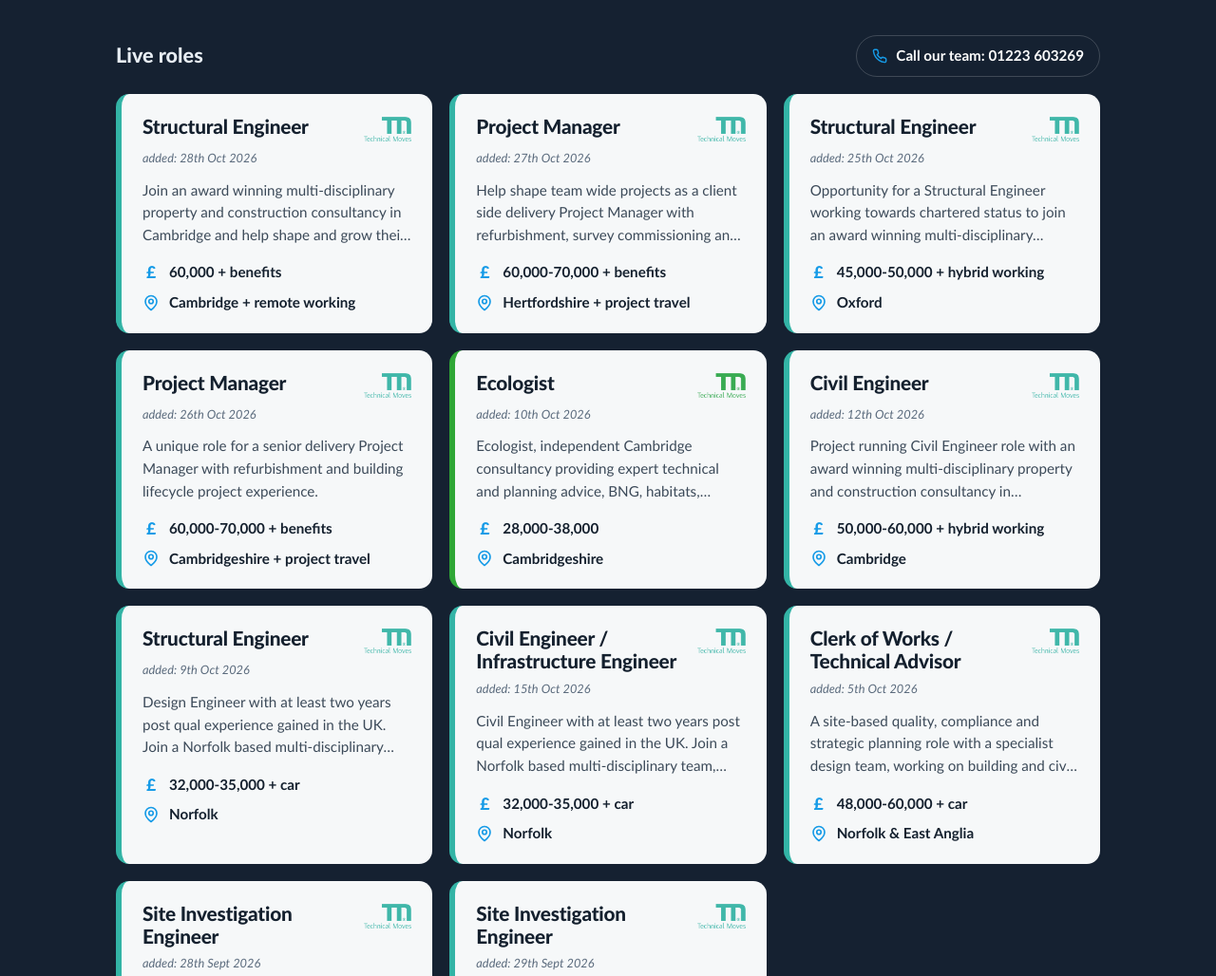
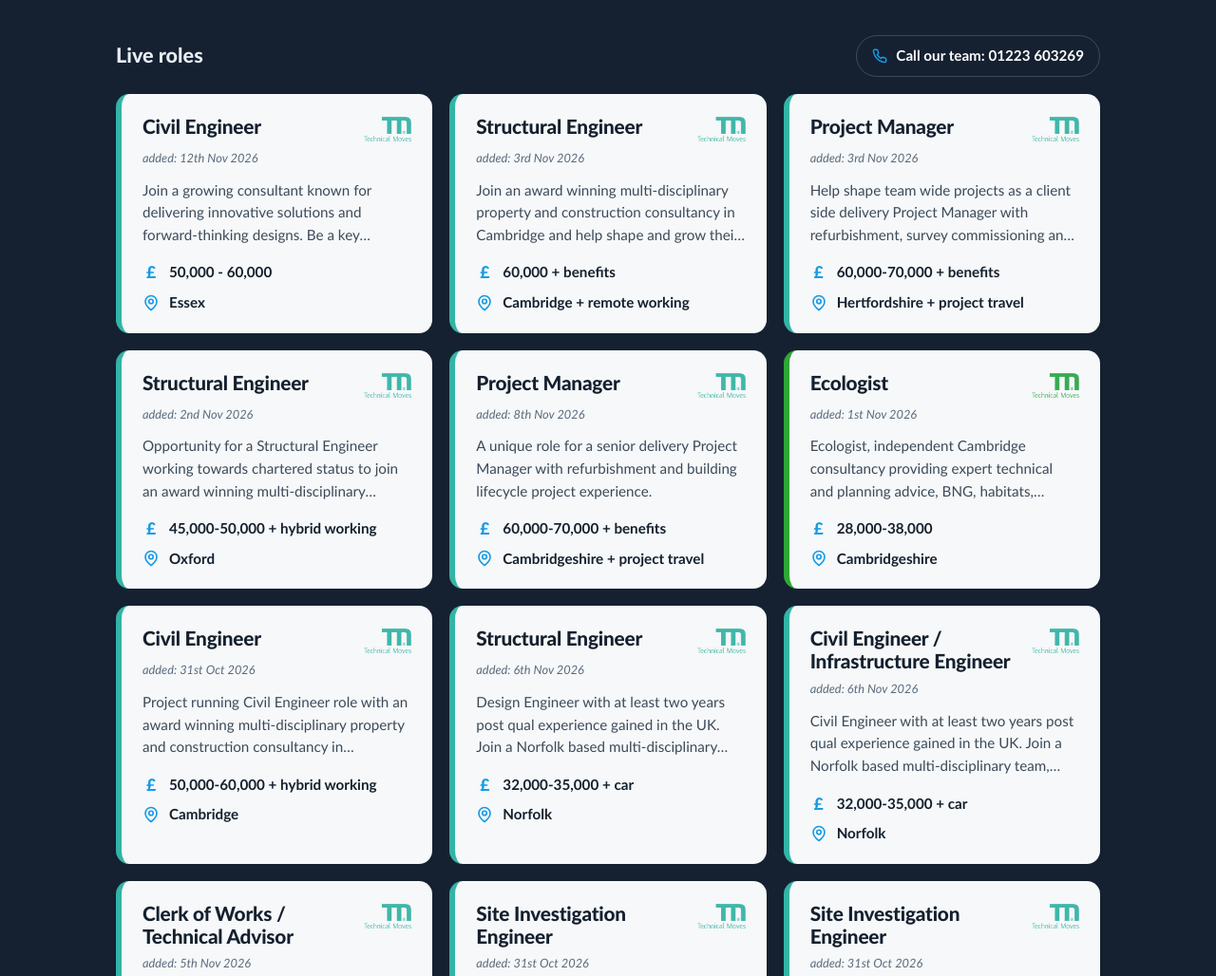
Before and after one commit to mycarlwright/ee, a plain HTML site: page index.html in a window 1280 px wide. Shown: the part 423-1451 px from the top of the page at 95% size. Drawn offline with Linux system fonts and the light colour scheme.

Commit message:
Add files via upload

```diff
--- a/index.html
+++ b/index.html
@@ -55,13 +55,36 @@
 
     <div class="grid">
 
+
+      <!-- CIVIL ENGINEER - COLCHESTER Ref 415 -->
+      <a class="card" data-discipline="eng" href="jobs/civil-engineer-colchester.html">
+        <div class="card__top">
+          <h3 class="card__title">Civil Engineer</h3>
+          <img class="card__logo" src="assets/tm-engineering.png" alt="">
+        </div>
+        <p class="card__meta">added: 12th Nov 2026</p>
+        <p class="card__summary">Join a growing consultant known for delivering innovative solutions and forward-thinking designs. Be a key member of a supportive and independent team.
+        </p>
+        <div class="card__facts">
+          <span class="fact">
+            <span class="fact__pound" aria-hidden="true">£</span>
+            50,000 - 60,000
+          </span>
+          <span class="fact">
+            <svg width="18" height="18" viewBox="0 0 24 24" fill="none" stroke="currentColor" stroke-width="2.2" stroke-linecap="round" stroke-linejoin="round"><path d="M20 10c0 6-8 12-8 12s-8-6-8-12a8 8 0 0 1 16 0z"/><circle cx="12" cy="10" r="3"/></svg>
+            Essex
+          </span>
+        </div>
+      </a>
+
+
       <!-- STRUCTURAL ENGINEER - CAMBRIDGE Ref 414 -->
       <a class="card" data-discipline="eng" href="jobs/structural-engineer-cambridge.html">
         <div class="card__top">
           <h3 class="card__title">Structural Engineer</h3>
           <img class="card__logo" src="assets/tm-engineering.png" alt="">
         </div>
-        <p class="card__meta">added: 28th Oct 2026</p>
+        <p class="card__meta">added: 3rd Nov 2026</p>
         <p class="card__summary">Join an award winning multi-disciplinary property and construction consultancy in Cambridge and help shape and grow their structural engineering service
 
         </p>
@@ -84,7 +107,7 @@
           <h3 class="card__title">Project Manager</h3>
           <img class="card__logo" src="assets/tm-engineering.png" alt="">
         </div>
-        <p class="card__meta">added: 27th Oct 2026</p>
+        <p class="card__meta">added: 3rd Nov 2026</p>
         <p class="card__summary">Help shape team wide projects as a client side delivery Project Manager with refurbishment, survey commissioning and building lifecycle project experience.
         </p>
         <div class="card__facts">
@@ -105,7 +128,7 @@
           <h3 class="card__title">Structural Engineer</h3>
           <img class="card__logo" src="assets/tm-engineering.png" alt="">
         </div>
-        <p class="card__meta">added: 25th Oct 2026</p>
+        <p class="card__meta">added: 2nd Nov 2026</p>
         <p class="card__summary">Opportunity for a Structural Engineer working towards chartered status to join an award winning multi-disciplinary property and construction consultancy in Oxford.</p>
         <div class="card__facts">
           <span class="fact">
@@ -125,7 +148,7 @@
           <h3 class="card__title">Project Manager</h3>
           <img class="card__logo" src="assets/tm-engineering.png" alt="">
         </div>
-        <p class="card__meta">added: 26th Oct 2026</p>
+        <p class="card__meta">added: 8th Nov 2026</p>
         <p class="card__summary">A unique role for a senior delivery Project Manager with refurbishment and building lifecycle project experience.
         </p>
         <div class="card__facts">
@@ -145,7 +168,7 @@
           <h3 class="card__title">Ecologist</h3>
           <img class="card__logo" src="assets/tm-environmental.png" alt="">
         </div>
-        <p class="card__meta">added: 10th Oct 2026</p>
+        <p class="card__meta">added: 1st Nov 2026</p>
         <p class="card__summary">
           Ecologist, independent Cambridge consultancy providing expert technical and planning advice, BNG, habitats, protected species and surveys on a wide range of multi-disciplinary projects.</p>
         </p>
@@ -167,7 +190,7 @@
           <h3 class="card__title">Civil Engineer</h3>
           <img class="card__logo" src="assets/tm-engineering.png" alt="">
         </div>
-        <p class="card__meta">added: 12th Oct 2026</p>
+        <p class="card__meta">added: 31st Oct 2026</p>
         <p class="card__summary">Project running Civil Engineer role with an award winning multi-disciplinary property and construction consultancy in Cambridge.</p>
         <div class="card__facts">
           <span class="fact">
@@ -189,7 +212,7 @@
           <h3 class="card__title">Structural Engineer</h3>
           <img class="card__logo" src="assets/tm-engineering.png" alt="">
         </div>
-        <p class="card__meta">added: 9th Oct 2026</p>
+        <p class="card__meta">added: 6th Nov 2026</p>
         <p class="card__summary">
           Design Engineer with at least two years post qual experience gained in the UK. Join a Norfolk based multi-disciplinary team, bringing consultants, architects, and civil & structural engineers together to deliver award-winning projects.
         </p>
@@ -211,7 +234,7 @@
           <h3 class="card__title">Civil Engineer / Infrastructure Engineer</h3>
           <img class="card__logo" src="assets/tm-engineering.png" alt="">
         </div>
-        <p class="card__meta">added: 15th Oct 2026</p>
+        <p class="card__meta">added: 6th Nov 2026</p>
         <p class="card__summary">Civil Engineer with at least two years post qual experience gained in the UK. Join a Norfolk based multi-disciplinary team, bringing consultants, architects, and civil & structural engineers together to deliver award-winning projects.
         </p>
         <div class="card__facts">
@@ -232,7 +255,7 @@
           <h3 class="card__title">Clerk of Works / Technical Advisor</h3>
           <img class="card__logo" src="assets/tm-engineering.png" alt="">
         </div>
-        <p class="card__meta">added: 5th Oct 2026</p>
+        <p class="card__meta">added: 5th Nov 2026</p>
         <p class="card__summary">
           A site-based quality, compliance and strategic planning role with a specialist design team, working on building and civil engineering projects across East Anglia.
         </p>
@@ -256,7 +279,7 @@
           <h3 class="card__title">Site Investigation Engineer</h3>
           <img class="card__logo" src="assets/tm-engineering.png" alt="">
         </div>
-        <p class="card__meta">added: 28th Sept 2026</p>
+        <p class="card__meta">added: 31st Oct 2026</p>
         <p class="card__summary">A unique role for an Engineer with a keen interest in buildings, site investigation, field work and assessment of existing structures.
         </p>
         <div class="card__facts">
@@ -277,7 +300,7 @@
           <h3 class="card__title">Site Investigation Engineer</h3>
           <img class="card__logo" src="assets/tm-engineering.png" alt="">
         </div>
-        <p class="card__meta">added: 29th Sept 2026</p>
+        <p class="card__meta">added: 31st Oct 2026</p>
         <p class="card__summary">A unique role for an Engineer with a keen interest in buildings, site investigation, field work and assessment of existing structures.
         </p>
         <div class="card__facts">
```
